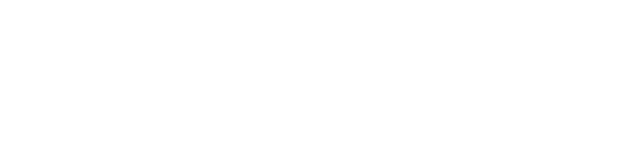
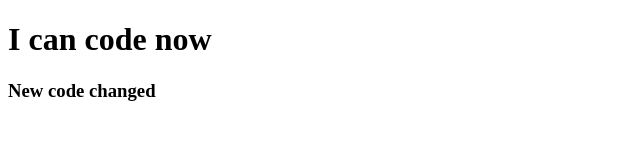
Before and after one commit to Jeba-anika/my-new-repo, a plain HTML site: page index.html in a window 1280 px wide. Shown: the whole page, without its empty margins (0-640 px from the left). Drawn offline with Linux system fonts and the light colour scheme.

Commit message:
added header

```diff
--- a/index.html
+++ b/index.html
@@ -7,6 +7,8 @@
     <title>My First Github Repo</title>
 </head>
 <body>
+    <h1>I can code now</h1>
+    <h3>New code changed</h3>
 
 </body>
 </html>
```
